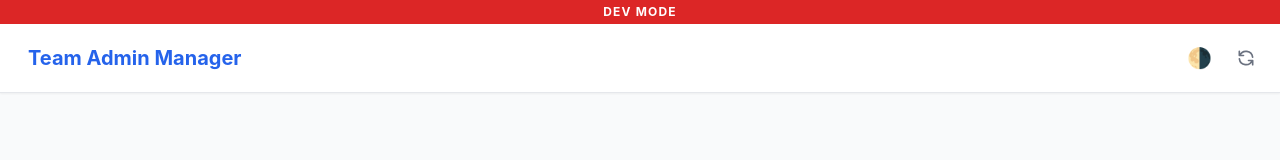
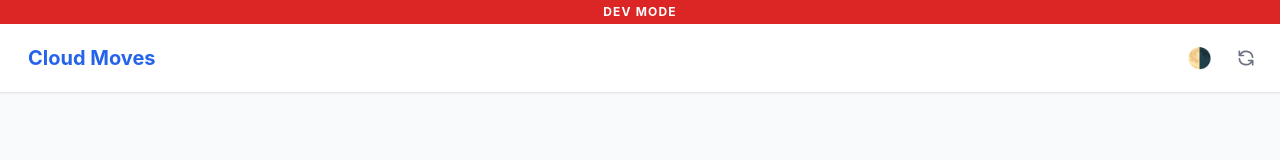
Before and after one commit to oncloudnintynine/Cloud-Calendar-Movement-Dev, a plain HTML site: page index.html in a window 1280 px wide. Shown: the top 160 px of the page. Drawn offline with nearby package versions, Linux system fonts and the light colour scheme.

Commit message:
Update index.html

```diff
--- a/index.html
+++ b/index.html
@@ -3,7 +3,7 @@
 <head>
   <meta charset="UTF-8">
   <meta name="viewport" content="width=device-width, initial-scale=1.0, maximum-scale=1.0, user-scalable=no">
-  <title>Team Admin Manager</title>
+  <title>Cloud Moves</title>
   <link rel="manifest" href="manifest.json">
   <link rel="stylesheet" href="styles.css">
   <script src="https://cdn.tailwindcss.com"></script>
@@ -38,7 +38,7 @@
         <svg class="w-6 h-6" fill="none" viewBox="0 0 24 24" stroke="currentColor"><path stroke-linecap="round" stroke-linejoin="round" stroke-width="2" d="M4 6h16M4 12h16M4 18h16" /></svg>
       </button>
       <div class="flex flex-col min-w-0 flex-1">
-        <div class="font-bold text-lg md:text-xl text-blue-600 dark:text-blue-400 leading-tight truncate">Team Admin Manager</div>
+        <div class="font-bold text-lg md:text-xl text-blue-600 dark:text-blue-400 leading-tight truncate">Cloud Moves</div>
         <div id="active-tab-title" class="text-xs font-semibold text-gray-500 dark:text-darkmuted hidden mt-0.5 truncate"></div>
       </div>
     </div>
@@ -275,6 +275,7 @@
             </div>
           </div>
 
+          <!-- Menu Reordering block -->
           <div>
             <label class="block font-semibold mb-2 text-base">App Menu Order</label>
             <div id="menu-order-list" class="space-y-2 bg-gray-50 dark:bg-darkinput p-3 rounded-xl border-2 border-gray-200 dark:border-darkborder"></div>
```
